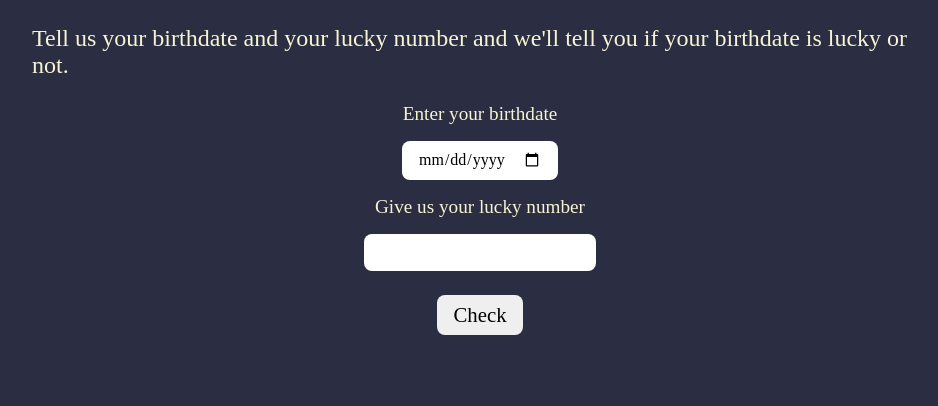
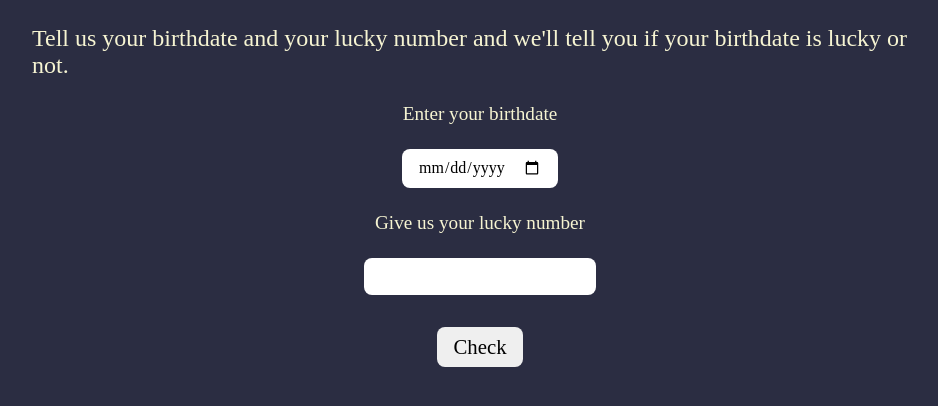
Before and after one commit to asaxena012/IsYourBirthdateLucky, a plain HTML site: page index.html in a window 1280 px wide. Shown: the part 80-486 px from the top of the page, without its empty margins (160-1098 px from the left). Drawn offline with Linux system fonts and the light colour scheme; a web font is replaced by a local one.

Commit message:
style: minor margin change

```diff
--- a/style.css
+++ b/style.css
@@ -20,7 +20,7 @@ input{
   border-radius: 0.5rem;
   outline: none;
   border: none;
-  margin: 1rem 0rem;
+  margin: 1.5rem 0rem;
 }
 
 p{
```
